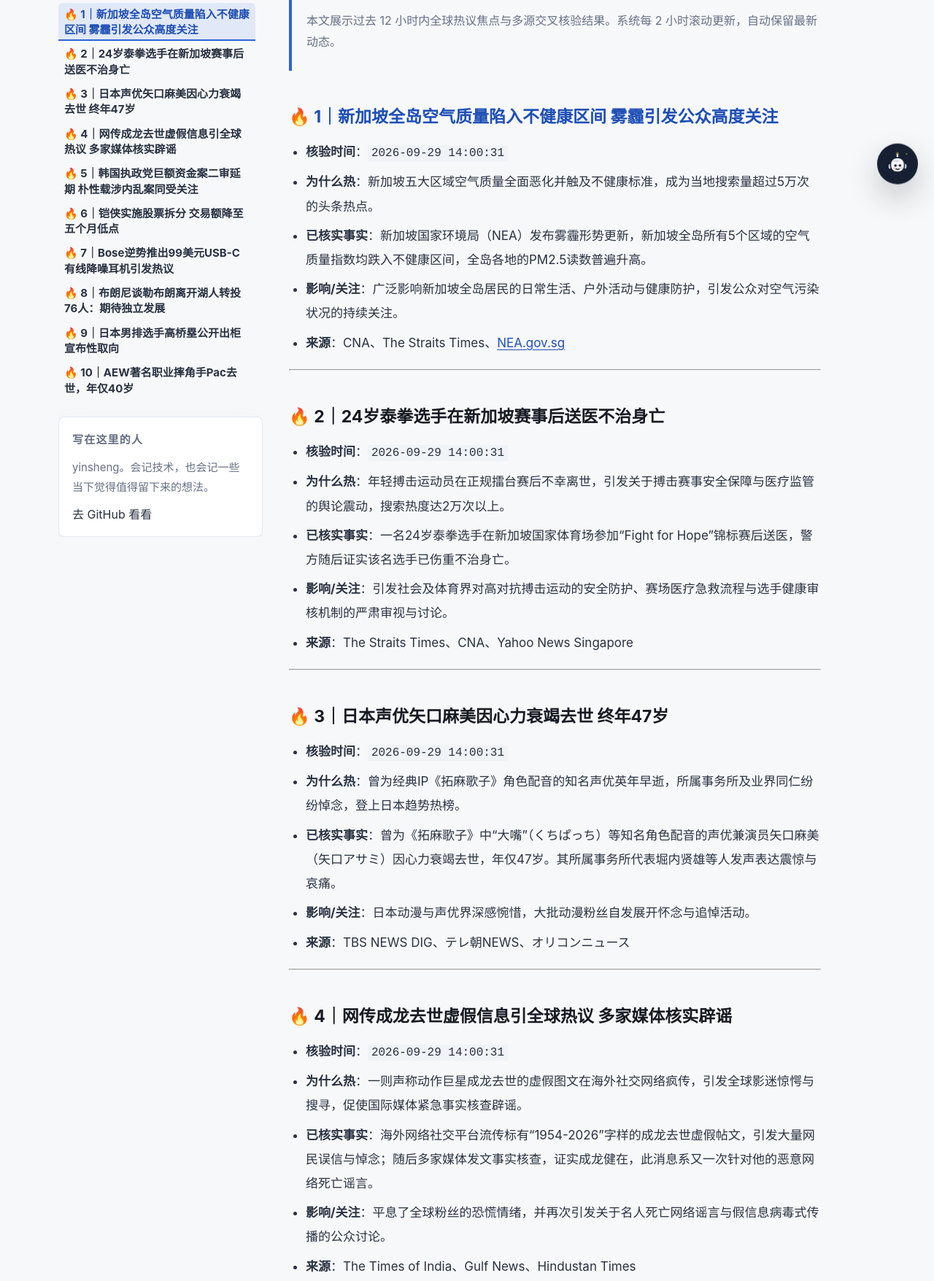
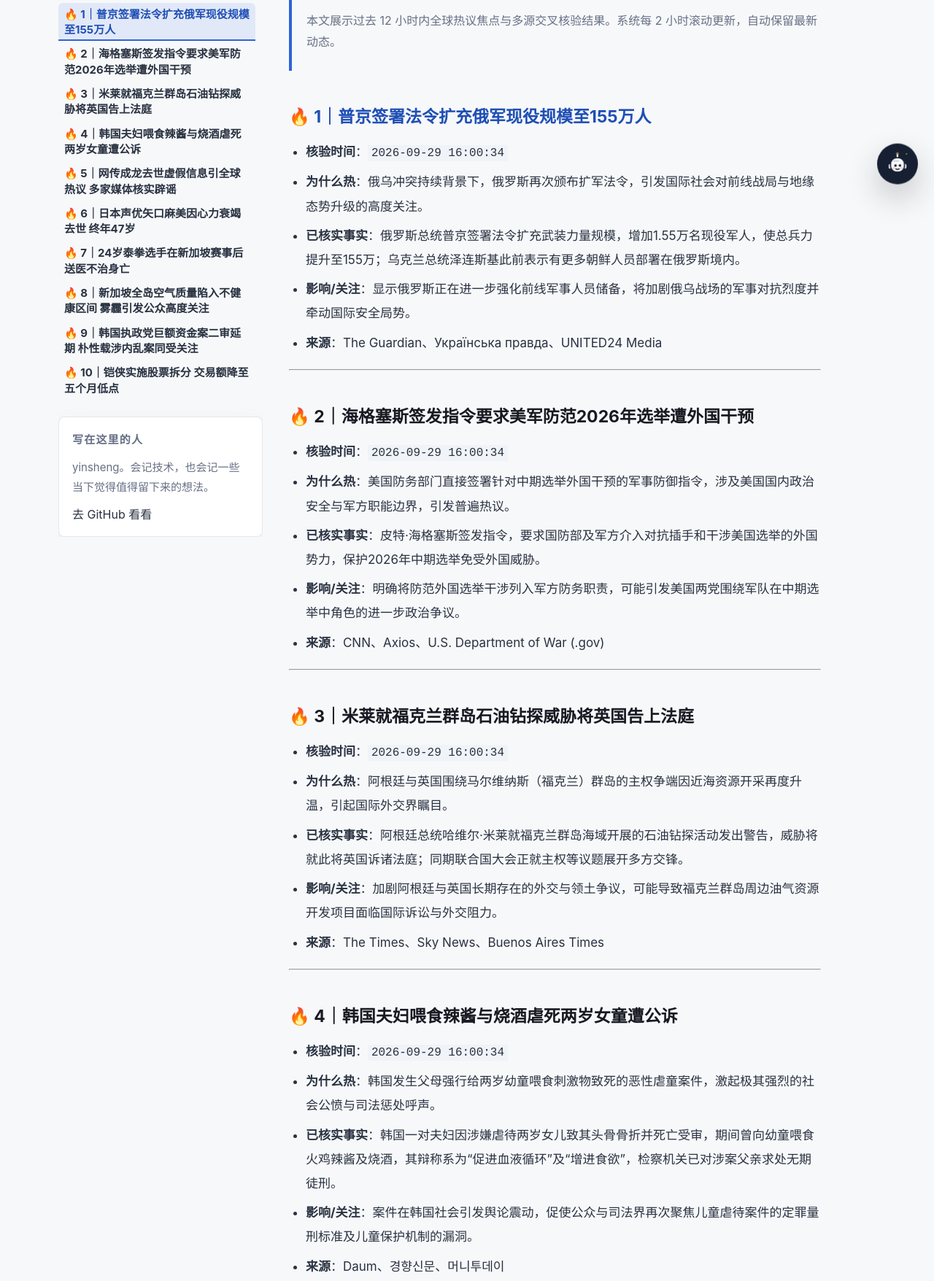
Before and after one commit to yinshengphy/blog, an Astro site: page /global-trending in a window 1280 px wide. Shown: the part 524-2280 px from the top of the page at 73% size. Built offline with nearby package versions, Linux system fonts and the light colour scheme; Astro itself is replaced by a stand-in of ours; some packages are replaced by stand-ins of ours.

Commit message:
content: 发布 blog:global-trending:20260929160002

```diff
--- a/src/content/posts/global-trending.md
+++ b/src/content/posts/global-trending.md
@@ -8,7 +8,70 @@ categories: ["TRENDING"]
 
 > 本文展示过去 12 小时内全球热议焦点与多源交叉核验结果。系统每 2 小时滚动更新，自动保留最新动态。
 
-### 🔥 1｜新加坡全岛空气质量陷入不健康区间 雾霾引发公众高度关注
+### 🔥 1｜普京签署法令扩充俄军现役规模至155万人
+- **核验时间**：`2026-09-29 16:00:34`
+- **为什么热**：俄乌冲突持续背景下，俄罗斯再次颁布扩军法令，引发国际社会对前线战局与地缘态势升级的高度关注。
+- **已核实事实**：俄罗斯总统普京签署法令扩充武装力量规模，增加1.55万名现役军人，使总兵力提升至155万；乌克兰总统泽连斯基此前表示有更多朝鲜人员部署在俄罗斯境内。
+- **影响/关注**：显示俄罗斯正在进一步强化前线军事人员储备，将加剧俄乌战场的军事对抗烈度并牵动国际安全局势。
+- **来源**：The Guardian、Українська правда、UNITED24 Media
+
+---
+
+### 🔥 2｜海格塞斯签发指令要求美军防范2026年选举遭外国干预
+- **核验时间**：`2026-09-29 16:00:34`
+- **为什么热**：美国防务部门直接签署针对中期选举外国干预的军事防御指令，涉及美国国内政治安全与军方职能边界，引发普遍热议。
+- **已核实事实**：皮特·海格塞斯签发指令，要求国防部及军方介入对抗插手和干涉美国选举的外国势力，保护2026年中期选举免受外国威胁。
+- **影响/关注**：明确将防范外国选举干涉列入军方防务职责，可能引发美国两党围绕军队在中期选举中角色的进一步政治争议。
+- **来源**：CNN、Axios、U.S. Department of War (.gov)
+
+---
+
+### 🔥 3｜米莱就福克兰群岛石油钻探威胁将英国告上法庭
+- **核验时间**：`2026-09-29 16:00:34`
+- **为什么热**：阿根廷与英国围绕马尔维纳斯（福克兰）群岛的主权争端因近海资源开采再度升温，引起国际外交界瞩目。
+- **已核实事实**：阿根廷总统哈维尔·米莱就福克兰群岛海域开展的石油钻探活动发出警告，威胁将就此将英国诉诸法庭；同期联合国大会正就主权等议题展开多方交锋。
+- **影响/关注**：加剧阿根廷与英国长期存在的外交与领土争议，可能导致福克兰群岛周边油气资源开发项目面临国际诉讼与外交阻力。
+- **来源**：The Times、Sky News、Buenos Aires Times
+
+---
+
+### 🔥 4｜韩国夫妇喂食辣酱与烧酒虐死两岁女童遭公诉
+- **核验时间**：`2026-09-29 16:00:34`
+- **为什么热**：韩国发生父母强行给两岁幼童喂食刺激物致死的恶性虐童案件，激起极其强烈的社会公愤与司法惩处呼声。
+- **已核实事实**：韩国一对夫妇因涉嫌虐待两岁女儿致其头骨骨折并死亡受审，期间曾向幼童喂食火鸡辣酱及烧酒，其辩称系为“促进血液循环”及“增进食欲”，检察机关已对涉案父亲求处无期徒刑。
+- **影响/关注**：案件在韩国社会引发舆论震动，促使公众与司法界再次聚焦儿童虐待案件的定罪量刑标准及儿童保护机制的漏洞。
+- **来源**：Daum、경향신문、머니투데이
+
+---
+
+### 🔥 5｜网传成龙去世虚假信息引全球热议 多家媒体核实辟谣
+- **核验时间**：`2026-09-29 14:00:31`
+- **为什么热**：一则声称动作巨星成龙去世的虚假图文在海外社交网络疯传，引发全球影迷惊愕与搜寻，促使国际媒体紧急事实核查辟谣。
+- **已核实事实**：海外网络社交平台流传标有“1954-2026”字样的成龙去世虚假帖文，引发大量网民误信与悼念；随后多家媒体发文事实核查，证实成龙健在，此消息系又一次针对他的恶意网络死亡谣言。
+- **影响/关注**：平息了全球粉丝的恐慌情绪，并再次引发关于名人死亡网络谣言与假信息病毒式传播的公众讨论。
+- **来源**：The Times of India、Gulf News、Hindustan Times
+
+---
+
+### 🔥 6｜日本声优矢口麻美因心力衰竭去世 终年47岁
+- **核验时间**：`2026-09-29 14:00:31`
+- **为什么热**：曾为经典IP《拓麻歌子》角色配音的知名声优英年早逝，所属事务所及业界同仁纷纷悼念，登上日本趋势热榜。
+- **已核实事实**：曾为《拓麻歌子》中“大嘴”（くちぱっち）等知名角色配音的声优兼演员矢口麻美（矢口アサミ）因心力衰竭去世，年仅47岁。其所属事务所代表堀内贤雄等人发声表达震惊与哀痛。
+- **影响/关注**：日本动漫与声优界深感惋惜，大批动漫粉丝自发展开怀念与追悼活动。
+- **来源**：TBS NEWS DIG、テレ朝NEWS、オリコンニュース
+
+---
+
+### 🔥 7｜24岁泰拳选手在新加坡赛事后送医不治身亡
+- **核验时间**：`2026-09-29 14:00:31`
+- **为什么热**：年轻搏击运动员在正规擂台赛后不幸离世，引发关于搏击赛事安全保障与医疗监管的舆论震动，搜索热度达2万次以上。
+- **已核实事实**：一名24岁泰拳选手在新加坡国家体育场参加“Fight for Hope”锦标赛后送医，警方随后证实该名选手已伤重不治身亡。
+- **影响/关注**：引发社会及体育界对高对抗搏击运动的安全防护、赛场医疗急救流程与选手健康审核机制的严肃审视与讨论。
+- **来源**：The Straits Times、CNA、Yahoo News Singapore
+
+---
+
+### 🔥 8｜新加坡全岛空气质量陷入不健康区间 雾霾引发公众高度关注
 - **核验时间**：`2026-09-29 14:00:31`
 - **为什么热**：新加坡五大区域空气质量全面恶化并触及不健康标准，成为当地搜索量超过5万次的头条热点。
 - **已核实事实**：新加坡国家环境局（NEA）发布雾霾形势更新，新加坡全岛所有5个区域的空气质量指数均跌入不健康区间，全岛各地的PM2.5读数普遍升高。
@@ -17,34 +80,7 @@ categories: ["TRENDING"]
 
 ---
 
-### 🔥 2｜24岁泰拳选手在新加坡赛事后送医不治身亡
-- **核验时间**：`2026-09-29 14:00:31`
-- **为什么热**：年轻搏击运动员在正规擂台赛后不幸离世，引发关于搏击赛事安全保障与医疗监管的舆论震动，搜索热度达2万次以上。
-- **已核实事实**：一名24岁泰拳选手在新加坡国家体育场参加“Fight for Hope”锦标赛后送医，警方随后证实该名选手已伤重不治身亡。
-- **影响/关注**：引发社会及体育界对高对抗搏击运动的安全防护、赛场医疗急救流程与选手健康审核机制的严肃审视与讨论。
-- **来源**：The Straits Times、CNA、Yahoo News Singapore
-
----
-
-### 🔥 3｜日本声优矢口麻美因心力衰竭去世 终年47岁
-- **核验时间**：`2026-09-29 14:00:31`
-- **为什么热**：曾为经典IP《拓麻歌子》角色配音的知名声优英年早逝，所属事务所及业界同仁纷纷悼念，登上日本趋势热榜。
-- **已核实事实**：曾为《拓麻歌子》中“大嘴”（くちぱっち）等知名角色配音的声优兼演员矢口麻美（矢口アサミ）因心力衰竭去世，年仅47岁。其所属事务所代表堀内贤雄等人发声表达震惊与哀痛。
-- **影响/关注**：日本动漫与声优界深感惋惜，大批动漫粉丝自发展开怀念与追悼活动。
-- **来源**：TBS NEWS DIG、テレ朝NEWS、オリコンニュース
-
----
-
-### 🔥 4｜网传成龙去世虚假信息引全球热议 多家媒体核实辟谣
-- **核验时间**：`2026-09-29 14:00:31`
-- **为什么热**：一则声称动作巨星成龙去世的虚假图文在海外社交网络疯传，引发全球影迷惊愕与搜寻，促使国际媒体紧急事实核查辟谣。
-- **已核实事实**：海外网络社交平台流传标有“1954-2026”字样的成龙去世虚假帖文，引发大量网民误信与悼念；随后多家媒体发文事实核查，证实成龙健在，此消息系又一次针对他的恶意网络死亡谣言。
-- **影响/关注**：平息了全球粉丝的恐慌情绪，并再次引发关于名人死亡网络谣言与假信息病毒式传播的公众讨论。
-- **来源**：The Times of India、Gulf News、Hindustan Times
-
----
-
-### 🔥 5｜韩国执政党巨额资金案二审延期 朴性载涉内乱案同受关注
+### 🔥 9｜韩国执政党巨额资金案二审延期 朴性载涉内乱案同受关注
 - **核验时间**：`2026-09-29 12:00:41`
 - **为什么热**：涉及韩国执政党国民力量党397亿韩元资金返还的选举法二审程序推进，叠加前法务部长官朴性载涉内乱相关审判，持续引发韩国政坛与舆论高度关注。
 - **已核实事实**：韩国法院审理牵涉执政党397亿韩元返还责任的尹锡悦公职选举法二审案件，其终审结案程序被推迟至下月13日进行；与此同时，前法务部长官朴性载相关的内乱案件审判亦在推进中。
@@ -53,7 +89,7 @@ categories: ["TRENDING"]
 
 ---
 
-### 🔥 6｜铠侠实施股票拆分 交易额降至五个月低点
+### 🔥 10｜铠侠实施股票拆分 交易额降至五个月低点
 - **核验时间**：`2026-09-29 12:00:41`
 - **为什么热**：日本半导体存储巨头铠侠（Kioxia）执行1拆3的股票拆分后，交易活跃度不升反降，引发资本市场与科技产业界的关注。
 - **已核实事实**：铠侠通过股票拆分将股价降至原本的三分之一，但拆分后股价呈一进一退震荡走势，全天交易额跌至近五个月以来的低水准，未能立即达成通过拆股大幅激活流动性的预期。
@@ -62,7 +98,7 @@ categories: ["TRENDING"]
 
 ---
 
-### 🔥 7｜Bose逆势推出99美元USB-C有线降噪耳机引发热议
+### 🔥 11｜Bose逆势推出99美元USB-C有线降噪耳机引发热议
 - **核验时间**：`2026-09-29 12:00:41`
 - **为什么热**：在无线耳机主导市场多年后，音频大厂Bose重新推出配备主动降噪功能的百元级有线耳机，在数码消费圈引起广泛关注。
 - **已核实事实**：Bose发布售价99美元的新款有线入耳式耳机，搭载主动降噪（ANC）技术并采用USB-C接口。报道指出年轻人对有线耳机的重新青睐是推动老牌音频厂商回归有线降噪产品的重要因素。
@@ -71,7 +107,7 @@ categories: ["TRENDING"]
 
 ---
 
-### 🔥 8｜布朗尼谈勒布朗离开湖人转投76人：期待独立发展
+### 🔥 12｜布朗尼谈勒布朗离开湖人转投76人：期待独立发展
 - **核验时间**：`2026-09-29 12:00:41`
 - **为什么热**：勒布朗·詹姆斯在自由球员市场离开洛杉矶湖人队转投费城76人后，其子布朗尼·詹姆斯首次就父亲离队公开回应，引发体坛广泛讨论。
 - **已核实事实**：布朗尼·詹姆斯在接受采访时就勒布朗·詹姆斯加盟76人发表看法，表示父亲有属于自己的道路；同时布朗尼表示，自己很期待在没有父亲同队的情况下，观察球队工作人员和队友如何对待自己。
@@ -80,7 +116,7 @@ categories: ["TRENDING"]
 
 ---
 
-### 🔥 9｜日本男排选手高桥塁公开出柜宣布性取向
+### 🔥 13｜日本男排选手高桥塁公开出柜宣布性取向
 - **核验时间**：`2026-09-29 10:00:45`
 - **为什么热**：日本男排知名国手高桥蓝的胞兄高桥塁主动公开同性恋身份，成为日本主流体育界罕见公开出柜的现役运动员，在日本社会引起强烈反响。
 - **已核实事实**：排球运动员高桥塁公开宣布自己是同性恋，坦承从小因面对自身取向而感到恐惧、困扰与自我否定。他表示正是因为弟弟高桥蓝的存在与支持，才让自己终于能够接纳真实的自我。
@@ -89,7 +125,7 @@ categories: ["TRENDING"]
 
 ---
 
-### 🔥 10｜AEW著名职业摔角手Pac去世，年仅40岁
+### 🔥 14｜AEW著名职业摔角手Pac去世，年仅40岁
 - **核验时间**：`2026-09-29 10:00:45`
 - **为什么热**：知名职业摔角明星Pac在比赛次日被发现身亡，消息震动摔角界与体育娱乐行业，全美搜索量迅速飙升。
 - **已核实事实**：All Elite Wrestling（AEW）官方宣布知名摔角选手本杰明·萨特利（艺名Pac）去世，享年40岁。他在伊利诺伊州德斯普兰斯被发现身亡，前一天刚参加完一场郊区摔角赛事。
@@ -98,7 +134,7 @@ categories: ["TRENDING"]
 
 ---
 
-### 🔥 11｜特朗普政府出台新规重置燃油标准并废除电动车强制令
+### 🔥 15｜特朗普政府出台新规重置燃油标准并废除电动车强制令
 - **核验时间**：`2026-09-29 10:00:45`
 - **为什么热**：美国交通部正式敲定汽车排放与燃油新规，直接逆转此前政策导向，牵动汽车制造业与能源市场走势。
 - **已核实事实**：特朗普总统与交通部长达菲敲定“自由意味着可负担汽车”倡议，正式重置燃油经济性标准，并终止电动车强制令。官方表示，新排放规则预计到2031年将为通用汽车削减200亿美元技术成本，但也有批评指出该政策在油价上涨之际削弱了能耗要求。
@@ -107,7 +143,7 @@ categories: ["TRENDING"]
 
 ---
 
-### 🔥 12｜SpaceX星舰首次成功进入地球轨道并部署下一代星链卫星
+### 🔥 16｜SpaceX星舰首次成功进入地球轨道并部署下一代星链卫星
 - **核验时间**：`2026-09-29 10:00:45`
 - **为什么热**：SpaceX巨型火箭星舰（Starship）历史性完成首次入轨发射任务，引发全球航天领域和科技界极高关注，搜索量突破10万。
 - **已核实事实**：SpaceX发射了其巨型运载火箭星舰并首次成功抵达地球轨道。测试飞行期间，星舰顺利部署了26颗下一代星链（Starlink）卫星。
@@ -116,7 +152,7 @@ categories: ["TRENDING"]
 
 ---
 
-### 🔥 13｜前三星工程师公开技术泄密内幕，长鑫存储再陷半导体专利风波
+### 🔥 17｜前三星工程师公开技术泄密内幕，长鑫存储再陷半导体专利风波
 - **核验时间**：`2026-09-29 08:00:25`
 - **为什么热**：半导体核心技术外泄指控触动韩国核心支柱产业敏感神经，加剧中韩科技竞争与知识产权争议。
 - **已核实事实**：一名前三星电子韩籍工程师披露，中国半导体厂商长鑫存储（CXMT）要求其窃取三星核心制造工艺配方，并称长鑫存储部分制程技术几乎完全源自三星；该人员在完成技术交付后遭解雇。
@@ -125,7 +161,7 @@ categories: ["TRENDING"]
 
 ---
 
-### 🔥 14｜田纳西州长拒绝赦免死刑犯皮克，将迎两百年来首例女性死刑
+### 🔥 18｜田纳西州长拒绝赦免死刑犯皮克，将迎两百年来首例女性死刑
 - **核验时间**：`2026-09-29 08:00:25`
 - **为什么热**：死刑存废与女性死囚议题在美引发长期法律和伦理争论，该案成为全美焦点。
 - **已核实事实**：美国田纳西州州长拒绝了死囚克里斯塔·皮克（Christa Pike）的宽大处理请求。皮克在长期单独监禁后即将面临处决，这将是田纳西州近200年来首次对女性执行死刑。
@@ -134,7 +170,7 @@ categories: ["TRENDING"]
 
 ---
 
-### 🔥 15｜巴西大选前突发禁令，总统卢拉宣布全面禁止在线博彩
+### 🔥 19｜巴西大选前突发禁令，总统卢拉宣布全面禁止在线博彩
 - **核验时间**：`2026-09-29 08:00:25`
 - **为什么热**：拉美最大经济体在关键选举前夕对博彩业实施强力监管，引发跨国博彩巨头股价与市场震动。
 - **已核实事实**：巴西总统卢拉在总统大选前一周宣布禁止固定赔率体育博彩及在线博彩业务。博彩巨头 Flutter 和 Entain（旗下拥有 Ladbrokes 等品牌）随即发布预警，称该禁令将对其业务造成直接冲击。
@@ -143,7 +179,7 @@ categories: ["TRENDING"]
 
 ---
 
-### 🔥 16｜高盛董事会讨论CEO继任计划，约翰·沃尔德伦或接替所罗门
+### 🔥 20｜高盛董事会讨论CEO继任计划，约翰·沃尔德伦或接替所罗门
 - **核验时间**：`2026-09-29 08:00:25`
 - **为什么热**：华尔街顶级投资银行高盛的最高权力更迭出现明确信号，引发全球金融圈高度关注。
 - **已核实事实**：据《华尔街日报》报道，高盛集团董事会已就首席执行官继任计划展开正式讨论，计划拟任命现任总裁兼首席运营官约翰·沃尔德伦（John Waldron）接替现任CEO大卫·所罗门（David Solomon）。
```
